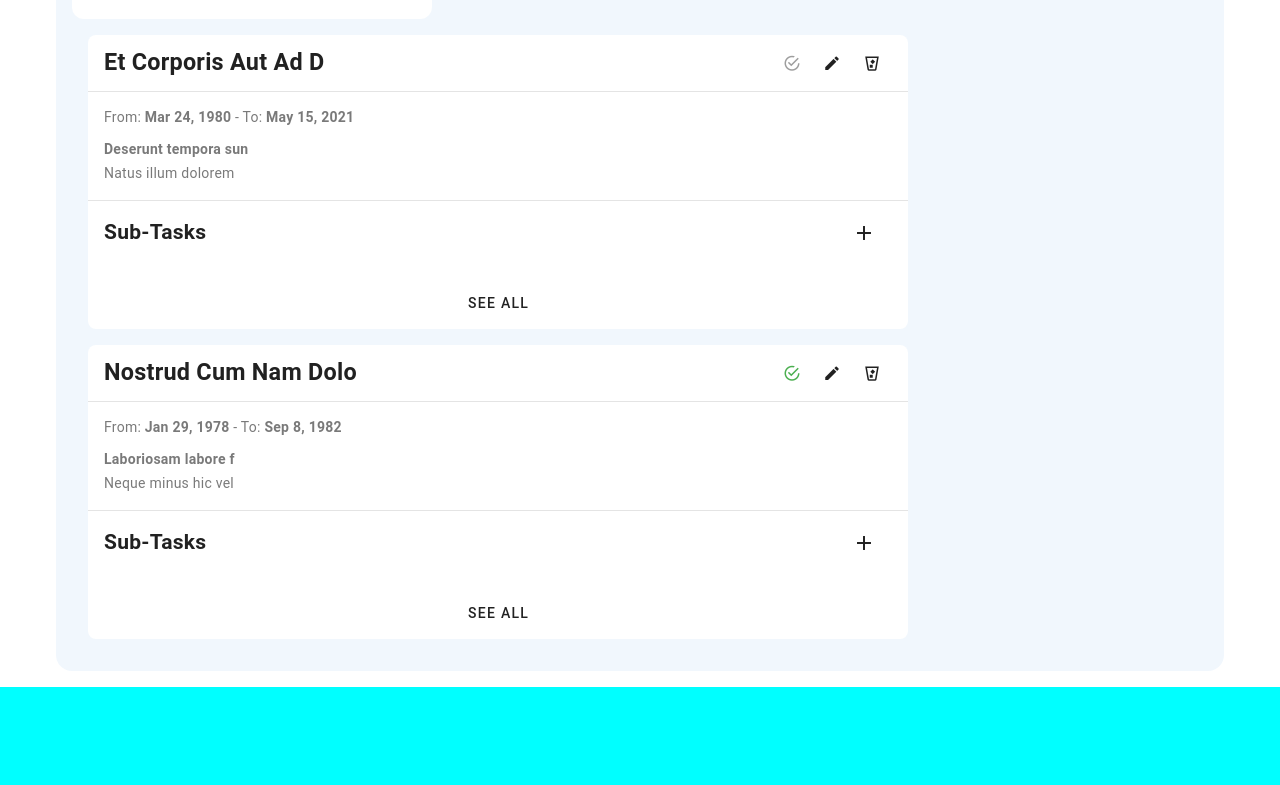
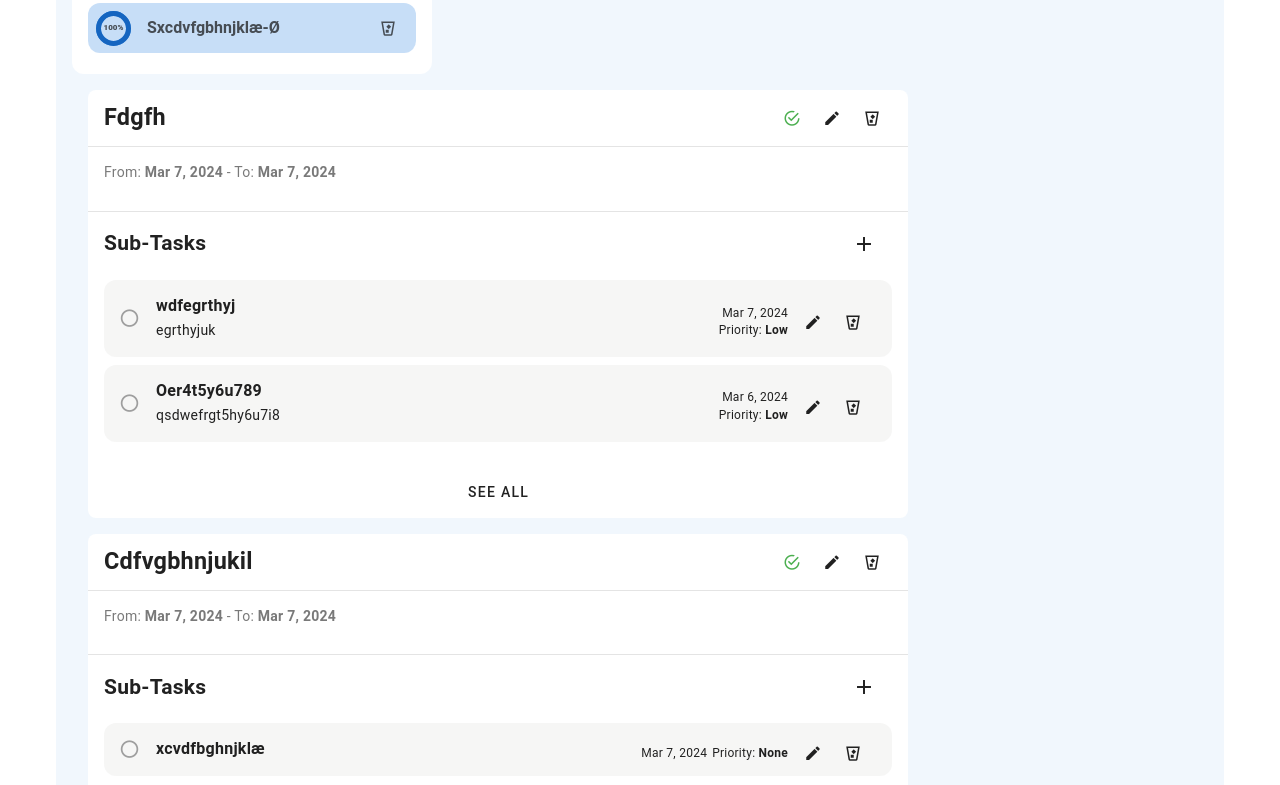
Before and after one commit to eddremonts86/To-Do, a Vue app: page / in a window 1280 px wide. Shown: the part 715-1500 px from the top of the page. Before the commit the page ends 1402 px from the top, so only its background shows below. Built offline with nearby package versions, Linux system fonts and the light colour scheme; data requests are answered from the project's data file.

Commit message:
refactor(app): uodating components

```diff
--- a/dataBase.json
+++ b/dataBase.json
@@ -1,25 +1,73 @@
 {
   "projects": [
     {
-      "id": "0126",
-      "name": "Et corporis aut ad d",
-      "subTitle": "Deserunt tempora sun",
-      "startDate": "1980-03-24",
-      "endDate": "2021-05-15",
+      "id": "e934",
+      "name": "fdgfh",
+      "subTitle": "",
+      "startDate": "2024-03-07",
+      "endDate": "2024-03-07",
       "priority": "",
-      "description": "Natus illum dolorem",
+      "description": "",
+      "status": true
+    },
+    {
+      "id": "7146",
+      "name": "cdfvgbhnjukil",
+      "subTitle": "",
+      "startDate": "2024-03-07",
+      "endDate": "2024-03-07",
+      "priority": "",
+      "description": "",
+      "status": true
+    },
+    {
+      "name": "sxcdvfgbhnjklæ-ø",
+      "subTitle": "",
+      "startDate": "2024-03-07",
+      "endDate": "2024-04-06",
+      "priority": "",
+      "description": "",
+      "id": "7c90"
+    }
+  ],
+  "tasks": [
+    {
+      "id": "49ad",
+      "name": "wdfegrthyj",
+      "subTitle": "egrthyjuk",
+      "projectId": "e934",
+      "priority": "Low",
+      "description": "sdvfbgnhjmk,iloæpøå'",
+      "date": "2024-03-07",
       "status": false
     },
     {
-      "id": "a60e",
-      "name": "Nostrud cum Nam dolo",
-      "subTitle": "Laboriosam labore f",
-      "startDate": "1978-01-29",
-      "endDate": "1982-09-08",
-      "priority": "Medium",
-      "description": "Neque minus hic vel ",
+      "name": "Oer4t5y6u789",
+      "subTitle": "qsdwefrgt5hy6u7i8",
+      "projectId": "e934",
+      "priority": "Low",
+      "description": "dfergtyui8op",
+      "date": "2024-03-06",
+      "id": "1526"
+    },
+    {
+      "id": "1746",
+      "name": "xcvdfbghnjklæ",
+      "subTitle": "",
+      "projectId": "7146",
+      "priority": "",
+      "description": "",
+      "date": "2024-03-07"
+    },
+    {
+      "id": "1de1",
+      "name": "axsc dvfbgnhjklæ-",
+      "subTitle": "dvfbgnhm",
+      "projectId": "7c90",
+      "priority": "",
+      "description": "",
+      "date": "2024-03-07",
       "status": true
     }
-  ],
-  "tasks": []
+  ]
 }
--- a/src/components/projects/CompleteStatus.vue
+++ b/src/components/projects/CompleteStatus.vue
@@ -45,8 +45,7 @@ const completionColor = (completion: number) => {
     bg-color="#5199e5"
   >
     <template v-slot:default>
-      <span class="cl-projects-items-completion" v-if="loading">...</span>
-      <span class="cl-projects-items-completion" v-else>{{ completion }}%</span>
+      <span class="cl-projects-items-completion">{{ loading ? '...' : completion }}%</span>
     </template>
   </v-progress-circular>
 </template>
--- a/src/components/tasks/Task.vue
+++ b/src/components/tasks/Task.vue
@@ -5,8 +5,8 @@ import { items } from '@/components/tasks/const/form'
 import { formatDateToLocal } from '@/libs/helpers'
 import { deleteTask, updateTask } from '@/services/apiTasks'
 import { useProjectsStore } from '@/stores/projects'
-import type { FormItem, Tasks } from '@/types/globalTypes'
-import { computed, onMounted, ref, type PropType } from 'vue'
+import type { FormItem, Projects, Tasks } from '@/types/globalTypes'
+import { computed, onMounted, ref, watch, type PropType } from 'vue'
 
 const props = defineProps({
   task: {
@@ -20,9 +20,13 @@ const formItems = ref<Array<FormItem>>([])
 const dialog = ref(false)
 
 onMounted(async () => {
-  const data = await items()
+  await init(store.projects)
+})
+
+const init = async (projects: Projects[]) => {
+  const data = await items(projects)
   formItems.value = data
-})
+}
 
 const status = () => {
   emits('updateTask', { ...props.task, status: !props.task.status })
@@ -55,6 +59,12 @@ const saveTask = async (data: Tasks) => {
   store.updateProjectId(props.task.projectId)
   dialog.value = false
 }
+
+watch(dialog, async (actualValue) => {
+  if (actualValue) {
+    await init(store.projects)
+  }
+})
 </script>
 
 <template>
@@ -63,11 +73,21 @@ const saveTask = async (data: Tasks) => {
       <v-icon :color="completeStatus.color">{{ completeStatus.icon }}</v-icon>
     </div>
     <div class="task-info">
-      <div class="d-flex justify-center align-center positioner-to-right">
+      <div
+        class="d-flex justify-center align-center positioner-to-right"
+        :class="{
+          'positioner-to-center': !props.task.subTitle
+        }"
+      >
         <v-spacer />
-        <div class="d-flex flex-column justify-end align-end mr-1">
+        <div
+          :class="{
+            'd-flex flex-column justify-end align-end': props.task.subTitle,
+            'd-flex flex-row justify-center align-center': !props.task.subTitle
+          }"
+        >
           <span class="date">{{ formatDateToLocal(props.task.date) }}</span>
-          <span class="date">Priority: {{ props.task.priority|| 'None' }}</span>
+          <span class="date">Priority: <b>{{ props.task.priority || 'None' }}</b></span>
         </div>
         <formsDialog
           class="mr-1"
@@ -129,6 +149,7 @@ const saveTask = async (data: Tasks) => {
       font-size: 12px;
       font-weight: normal;
       display: block;
+      margin-right: 5px;
     }
     .description {
       font-size: 14px;
@@ -153,4 +174,7 @@ const saveTask = async (data: Tasks) => {
   bottom: 0;
   right: 0;
 }
+.positioner-to-center {
+  bottom: -12px;
+}
 </style>
--- a/src/components/tasks/TasksByProjects.vue
+++ b/src/components/tasks/TasksByProjects.vue
@@ -8,7 +8,7 @@ import { deleteProject, updateProject } from '@/services/apiProjects'
 import { createTask } from '@/services/apiTasks'
 import { useProjectsStore } from '@/stores/projects'
 import type { FormItem, Projects, Tasks } from '@/types/globalTypes'
-import { computed, onMounted, ref } from 'vue'
+import { computed, ref, watch, onMounted } from 'vue'
 import { useRouter } from 'vue-router'
 
 import { formatDateToLocal } from '@/libs/helpers'
@@ -18,9 +18,9 @@ const dialog = ref(false)
 const dialogProject = ref(false)
 const formItems = ref<Array<FormItem>>([])
 const updateId = ref(uniqueId('task_'))
+
 onMounted(async () => {
-  const data = await items()
-  formItems.value = data
+ await init(store.projects)
 })
 
 const projects = computed((): Projects[] => {
@@ -36,15 +36,22 @@ const projectRouter = computed(() => {
   return router.currentRoute.value.name === 'projects'
 })
 
+const init = async (projects: Projects[]) => {
+  const data = await items(projects)
+  formItems.value = data
+}
+
 const goToProject = (project: Projects) => {
   store.updateProject(project)
   router.push({ name: 'projects' })
 }
+
 const saveTask = async (data: Tasks) => {
   await createTask(data)
   updateId.value = uniqueId('task_')
   dialog.value = false
 }
+
 const deleteProjectById = async (id: string) => {
   store.updateProject({} as Projects)
   await deleteProject(id)
@@ -58,6 +65,17 @@ const updateProjects = async (data: Projects) => {
   dialogProject.value = false
   router.push({ name: 'projects' })
 }
+
+watch(dialog, async (actualValue) => {
+  if (actualValue) {
+    await init(store.projects)
+  }
+})
+watch(dialogProject, async (actualValue) => {
+  if (actualValue) {
+    await init(store.projects)
+  }
+})
 </script>
 <template>
   <div v-if="projects.length" :key="projects.length">
@@ -72,7 +90,9 @@ const updateProjects = async (data: Projects) => {
           variant="text"
           @click="updateProjects({ ...project, status: !project.status })"
         >
-          <v-icon :color="project.status ? 'green darken-4' : 'grey darken-4'">mdi-checkbox-marked-circle-outline</v-icon>
+          <v-icon :color="project.status ? 'green darken-4' : 'grey darken-4'"
+            >mdi-checkbox-marked-circle-outline</v-icon
+          >
         </v-btn>
         <formsDialog
           :key="project.id"
--- a/src/components/tasks/const/form.ts
+++ b/src/components/tasks/const/form.ts
@@ -16,8 +16,8 @@ export const priorityOptions = [
   }
 ]
 
-export const items = async (): Promise<FormItem[]> => {
-  const projects: Projects[] = await getProjects()
+export const items = async (projectsStore: Projects[]): Promise<FormItem[]> => {
+  const projects: Projects[] = projectsStore || (await getProjects())
   const options = projects.map((project: Projects) => {
     return {
       value: project.id,
--- a/src/router/index.ts
+++ b/src/router/index.ts
@@ -1,7 +1,7 @@
 import { createRouter, createWebHistory } from 'vue-router'
 import TasksByProjects from '@/components/tasks/TasksByProjects.vue'
-import Tasks from '@/views/Tasks.vue'
-import Projects from '@/views/Projects.vue'
+import Tasks from '@/views/ViewTasks.vue'
+import Projects from '@/views/ViewProjects.vue'
 
 const router = createRouter({
   history: createWebHistory(import.meta.env.BASE_URL),
--- a/src/views/Projects.vue
+++ b/src/views/ViewProjects.vue
@@ -1,4 +1,3 @@
-<!-- eslint-disable vue/multi-word-component-names -->
 <script lang="ts" setup>
 import ProjectsAndTasks from '@/components/tasks/TasksByProjects.vue'
 </script>
--- a/src/views/Tasks.vue
+++ b/src/views/ViewTasks.vue
@@ -1,4 +1,3 @@
-<!-- eslint-disable vue/multi-word-component-names -->
 <script lang="ts" setup>
 import formsDialog from '@/components/globals/FormsDialog.vue'
 import Task from '@/components/tasks/Task.vue'
```
